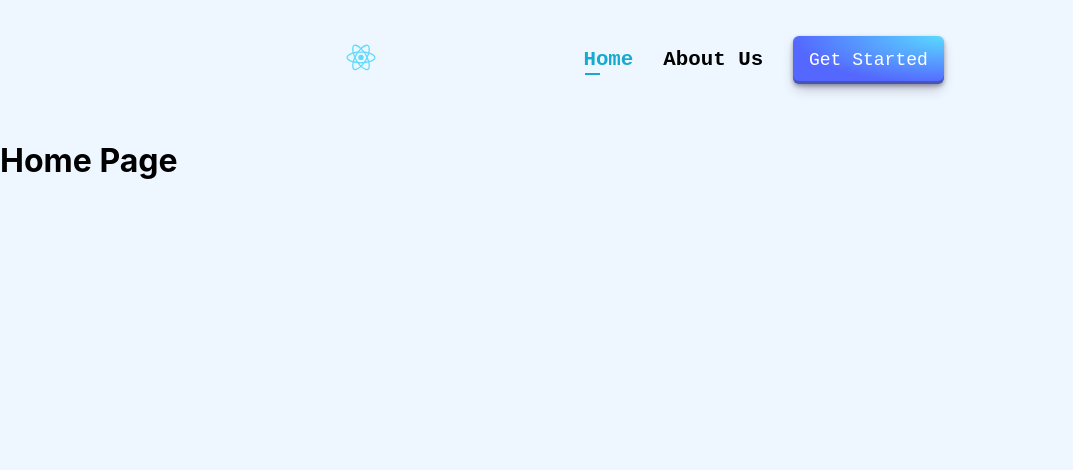
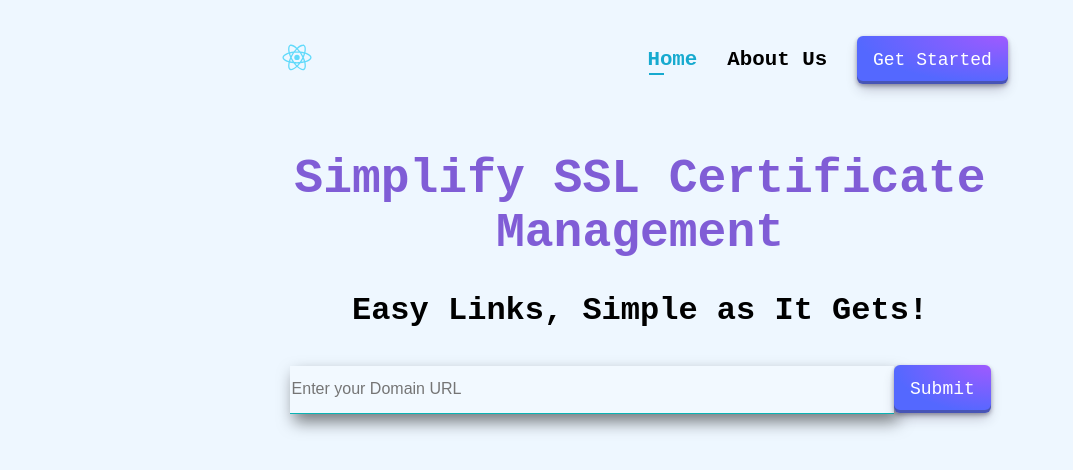
Before and after one commit to HabebNawatha/DomainsSSLManager, a React (Create React App) app in the folder Frontend/: page / in a window 1280 px wide. Shown: the top 470 px of the page, without its empty margins (0-1073 px from the left). Built offline with nearby package versions, Linux system fonts and the light colour scheme.

Commit message:
Add home page & styling + Customized Button

```diff
--- a/Frontend/src/assets/HomePageStyle.css
+++ b/Frontend/src/assets/HomePageStyle.css
@@ -0,0 +1,25 @@
+.home-page-container{
+    text-align: center;
+    font-family: "JetBrains Mono",monospace;
+}
+.home-page-inroduction-container{
+    width: min-content;
+}
+.home-page-inroduction-h1{
+    color:#541fc6b6;
+    font-size:300%;
+}
+.home-page-input-field {
+  height: 45px;
+  box-shadow: 4px 8px 16px rgba(0, 0, 0, 0.5);
+  margin: 15px 0;
+  font-size: 16px;
+  width: 600px;
+  border: 1px solid rgba(10, 180, 180, 1);
+  border-top: none;
+  border-left: none;
+  border-right: none;
+  background: rgba(255, 255, 255, 0.2);
+  color: rgb(0, 0, 0);
+  outline: none;
+}
--- a/Frontend/src/assets/NavBarStyle.css
+++ b/Frontend/src/assets/NavBarStyle.css
@@ -5,8 +5,7 @@
     justify-content: space-between;
     padding: 20px 80px;
     box-shadow: 0 5px 15px rgba(0,0,0,0,0.06);
-    margin-left: 20%;
-    margin-right: 20%;
+
     }
 
 #navbar-container{
--- /dev/null
+++ b/Frontend/src/components/ui/CustomizedButton.tsx
@@ -0,0 +1,15 @@
+import React from "react";
+import { NavLink } from 'react-router-dom';
+import '../ui/CustomizedButtonStyle.css';
+
+interface GetStartedButtonProps{
+    buttonText : string;
+}
+
+export default function GetStartedButton({ buttonText } : GetStartedButtonProps) {
+    return (
+        <>
+        <button className="get-started-button">{buttonText}</button>
+        </>
+    );
+}
--- a/Frontend/src/components/ui/GetStartedButtonStyle.css
+++ b/Frontend/src/components/ui/CustomizedButtonStyle.css
@@ -2,7 +2,7 @@
 .get-started-button {
   align-items: center;
   appearance: none;
-  background-image: radial-gradient(100% 100% at 100% 0, #5adaff 0, #5468ff 100%);
+  background-image: radial-gradient(100% 100% at 100% 0, #9f5aff 0, #5468ff 100%);
   border: 0;
   border-radius: 6px;
   box-shadow: rgba(45, 35, 66, .4) 0 2px 4px,rgba(45, 35, 66, .3) 0 7px 13px -3px,rgba(58, 65, 111, .5) 0 -3px 0 inset;
--- a/Frontend/src/components/ui/GetStartedButton.tsx
+++ /dev/null
@@ -1,15 +0,0 @@
-import { NavLink } from 'react-router-dom';
-
-import '../ui/GetStartedButtonStyle.css';
-
-export default function GetStartedButton() {
-    return (
-        <>
-         <NavLink
-            to="/getstarted"
-            className="get-started-nav-link">
-        <button className="get-started-button"> Get Started</button>
-        </NavLink>
-        </>
-    );
-}
--- a/Frontend/src/index.css
+++ b/Frontend/src/index.css
@@ -7,6 +7,8 @@ body {
   -webkit-font-smoothing: antialiased;
   -moz-osx-font-smoothing: grayscale;
   background-color:rgb(238, 247, 255);
+  margin-left: 15%;
+  margin-right: 15%;
 }
 
 code {
--- a/Frontend/src/layouts/NavBar.tsx
+++ b/Frontend/src/layouts/NavBar.tsx
@@ -3,7 +3,7 @@ import '../assets/NavBarStyle.css'
 import image from '../logo.svg';
 import { useState } from 'react';
 import { FaBars, FaTimes } from 'react-icons/fa';
-import GetStartedButton from '../components/ui/GetStartedButton';
+import GetStartedButton from '../components/ui/CustomizedButton';
 
 
 export default function NavBar() {
@@ -16,7 +16,7 @@ export default function NavBar() {
             <nav className='navbar'>
                 <div className='navbar-logo'>
                     <Link to='/'>
-                    <img src={image} alt="Logo" style={{ width: '50px', height: 'auto' }} />
+                        <img src={image} alt="Logo" style={{ width: '50px', height: 'auto' }} />
                     </Link>
                 </div>
                 <div id='navbar-container' className={click ? "#navbar-container mobile" : "navbar-container"}>
@@ -40,7 +40,11 @@ export default function NavBar() {
                             </NavLink>
 
                         </li>
-                            <GetStartedButton/>
+                        <NavLink
+                            to="/getstarted"
+                            className="get-started-nav-link">
+                            <GetStartedButton buttonText="Get Started" />
+                        </NavLink>
                     </ul>
 
                 </div>
--- a/Frontend/src/pages/HomePage.tsx
+++ b/Frontend/src/pages/HomePage.tsx
@@ -1,8 +1,16 @@
-
-export default function HomePage(){
-    return(
-        <div>
-            <h1>Home Page</h1>
+import '../assets/HomePageStyle.css';
+import CustomizedButton from '../components/ui/CustomizedButton';
+export default function HomePage() {
+    return (
+        <div className="home-page-container">
+            <div className="home-page-introduction-container">
+                <h1 className="home-page-inroduction-h1">Simplify SSL Certificate Management </h1>
+                <h1>Easy Links, Simple as It Gets!</h1>
+                <div className="home-page-link-container">
+                    <input className="home-page-input-field" placeholder="Enter your Domain URL" />
+                    <CustomizedButton buttonText='Submit' />
+                </div>
+            </div>
         </div>
     )
 }
```
